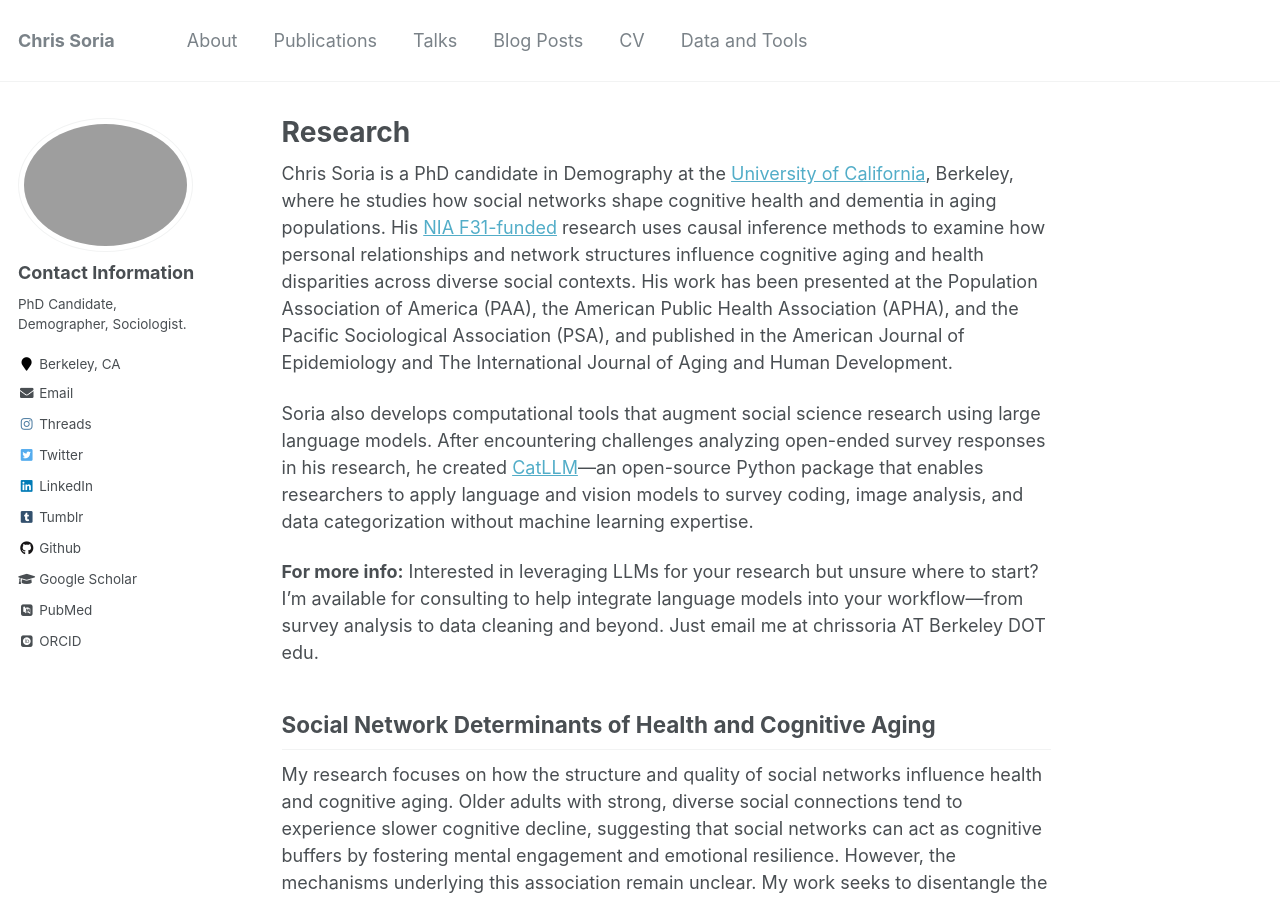
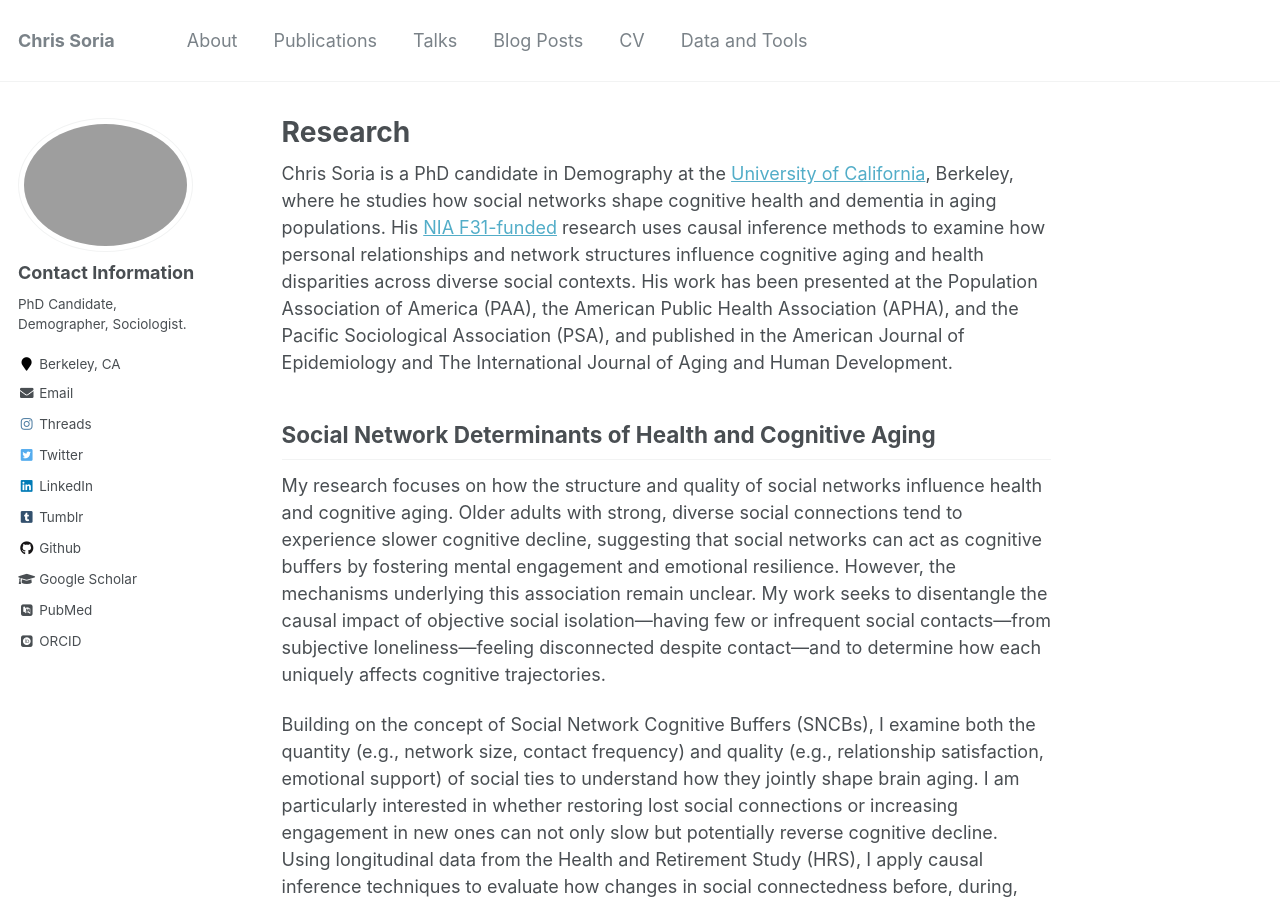
Before and after one commit to chrissoria/chrissoria.github.io, a Jekyll site: the page built from _pages/research.md, in a window 1280 px wide and 900 px high. Built offline with Jekyll 4.4.1, drawn with Linux system fonts in a browser that asks for light colours; some web fonts are replaced.

```diff
--- a/_includes/author-profile.html
+++ b/_includes/author-profile.html
@@ -53,7 +53,7 @@
         <li><a href="https://plus.google.com/+{{ author.google_plus }}"><i class="fab fa-fw fa-google-plus" aria-hidden="true"></i> Google+</a></li>
       {% endif %}
       {% if author.linkedin %}
-        <li><a href="https://www.linkedin.com/in/christopher-soria-9340931a/"><i class="fab fa-fw fa-linkedin" aria-hidden="true"></i> LinkedIn</a></li>
+        <li><a href="https://www.linkedin.com/in/chris-soria-9340931a/"><i class="fab fa-fw fa-linkedin" aria-hidden="true"></i> LinkedIn</a></li>
       {% endif %}
       {% if author.xing %}
         <li><a href="https://www.xing.com/profile/{{ author.xing }}"><i class="fab fa-fw fa-xing-square" aria-hidden="true"></i> XING</a></li>
--- a/_pages/research.md
+++ b/_pages/research.md
@@ -10,10 +10,6 @@
 ---
 
 Chris Soria is a PhD candidate in Demography at the [University of California](https://www.demog.berkeley.edu/graduate-students/christopher-soria/#:~:text=Demography%20PhD&text=Chris%20Soria%2C%20a%20PhD%20candidate,and%20dementia%20in%20aging%20populations.), Berkeley, where he studies how social networks shape cognitive health and dementia in aging populations. His [NIA F31-funded](https://reporter.nih.gov/search/kHoWAniqj0iJsgXgWI3_mQ/project-details/11071776) research uses causal inference methods to examine how personal relationships and network structures influence cognitive aging and health disparities across diverse social contexts. His work has been presented at the Population Association of America (PAA), the American Public Health Association (APHA), and the Pacific Sociological Association (PSA), and published in the American Journal of Epidemiology and The International Journal of Aging and Human Development.
-
-Soria also develops computational tools that augment social science research using large language models. After encountering challenges analyzing open-ended survey responses in his research, he created [CatLLM](https://pypi.org/project/cat-llm/)—an open-source Python package that enables researchers to apply language and vision models to survey coding, image analysis, and data categorization without machine learning expertise.
-
-**For more info:** Interested in leveraging LLMs for your research but unsure where to start? I'm available for consulting to help integrate language models into your workflow—from survey analysis to data cleaning and beyond. Just email me at chrissoria AT Berkeley DOT edu.
 
 Social Network Determinants of Health and Cognitive Aging
 ------
```
Also changed, not shown: _pages/catllm.md (+1 -1 lines).
